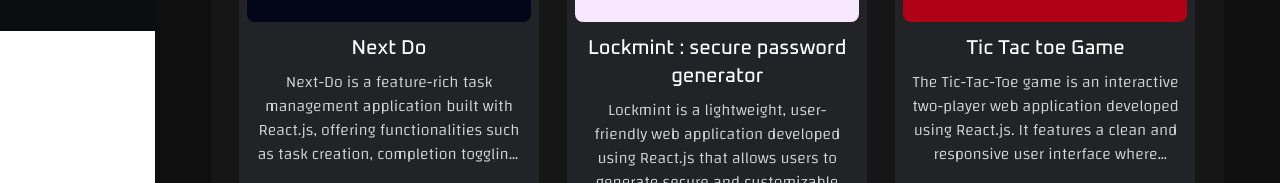
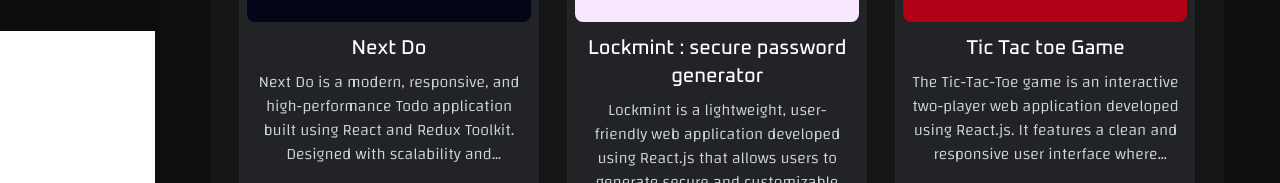
Before and after one commit to Harshal-Khairnar01/portfolio-harshal, a Next.js app: page /portfolio in a window 1280 px wide. Shown: the part 769-952 px from the top of the page. Built offline with nearby package versions, Linux system fonts and the light colour scheme; a web font is replaced by a local one.

Commit message:
new Project added

```diff
--- a/src/app/components/Portfolio/Portfolio.jsx
+++ b/src/app/components/Portfolio/Portfolio.jsx
@@ -44,13 +44,21 @@
       skills: "HTML5, CSS, Javascript",
       github: "https://github.com/Harshal-Khairnar01/snake-game",
     },
+    // {
+    //   link: "https://next-do-by-harshal.vercel.app/",
+    //   heading: "Next Do",
+    //   desc: "Next-Do is a feature-rich task management application built with React.js, offering functionalities such as task creation, completion toggling, and deletion with an integrated Undo mechanism that allows recovery within 5 seconds. Leveraging the localStorage API, it ensures persistent state across browser sessions without the need for backend services.",
+    //   img: "/todo.png",
+    //   skills: "React.js Tailwind Css",
+    //   github: "https://github.com/Harshal-Khairnar01/todo-app",
+    // },
     {
       link: "https://next-do-by-harshal.vercel.app/",
       heading: "Next Do",
-      desc: "Next-Do is a feature-rich task management application built with React.js, offering functionalities such as task creation, completion toggling, and deletion with an integrated Undo mechanism that allows recovery within 5 seconds. Leveraging the localStorage API, it ensures persistent state across browser sessions without the need for backend services.",
+      desc: "Next Do is a modern, responsive, and high-performance Todo application built using React and Redux Toolkit. Designed with scalability and usability in mind, this project demonstrates complete CRUD functionality, state management using Redux, and data persistence through the browser's localStorage.",
       img: "/todo.png",
-      skills: "React.js Tailwind Css",
-      github: "https://github.com/Harshal-Khairnar01/todo-app",
+      skills: "React.js Tailwind Css React-redux redux-toolkit",
+      github: "https://github.com/Harshal-Khairnar01/todo-redux",
     },
     {
       link: "https://lockmint-password-generator-by-harshal.vercel.app",
```
Also changed, not shown: public/todo1.png (added).
